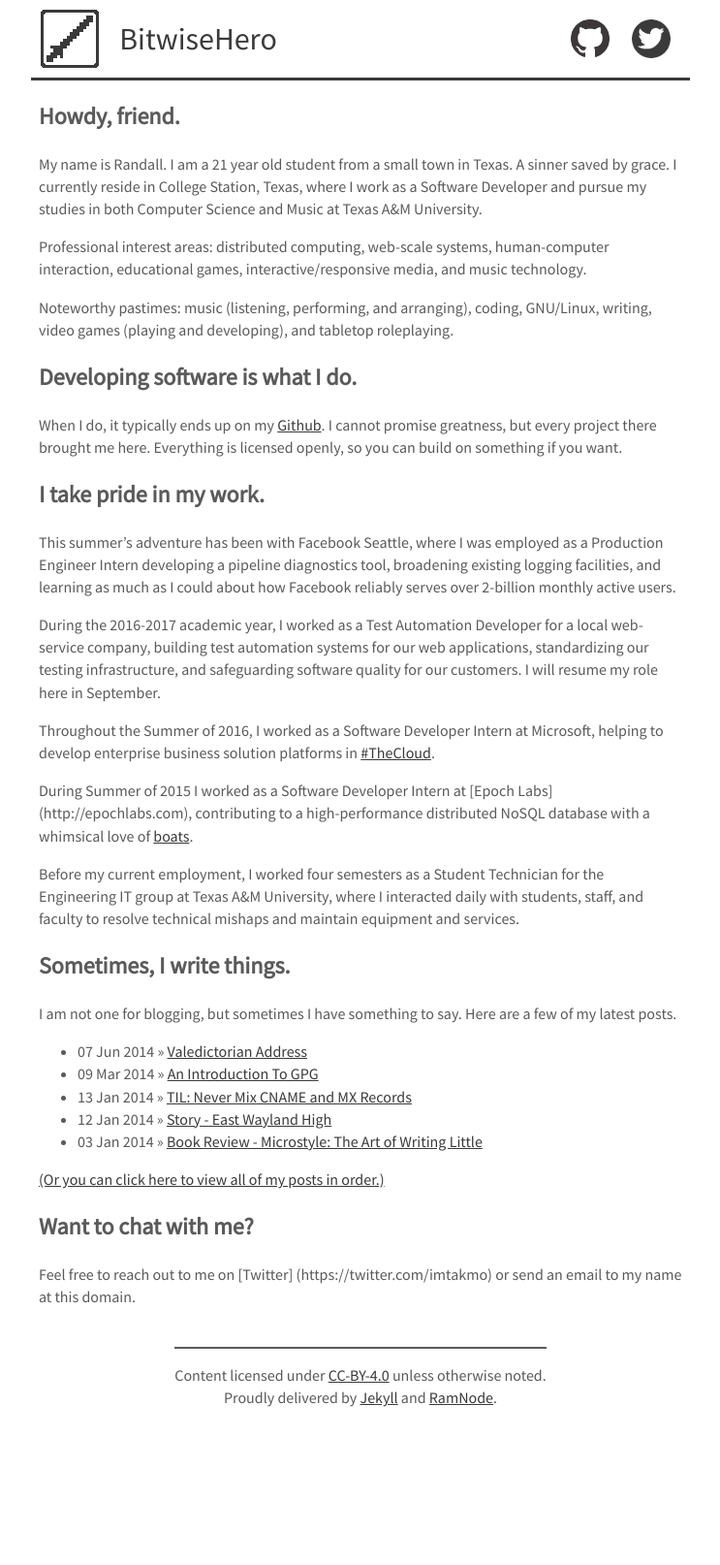
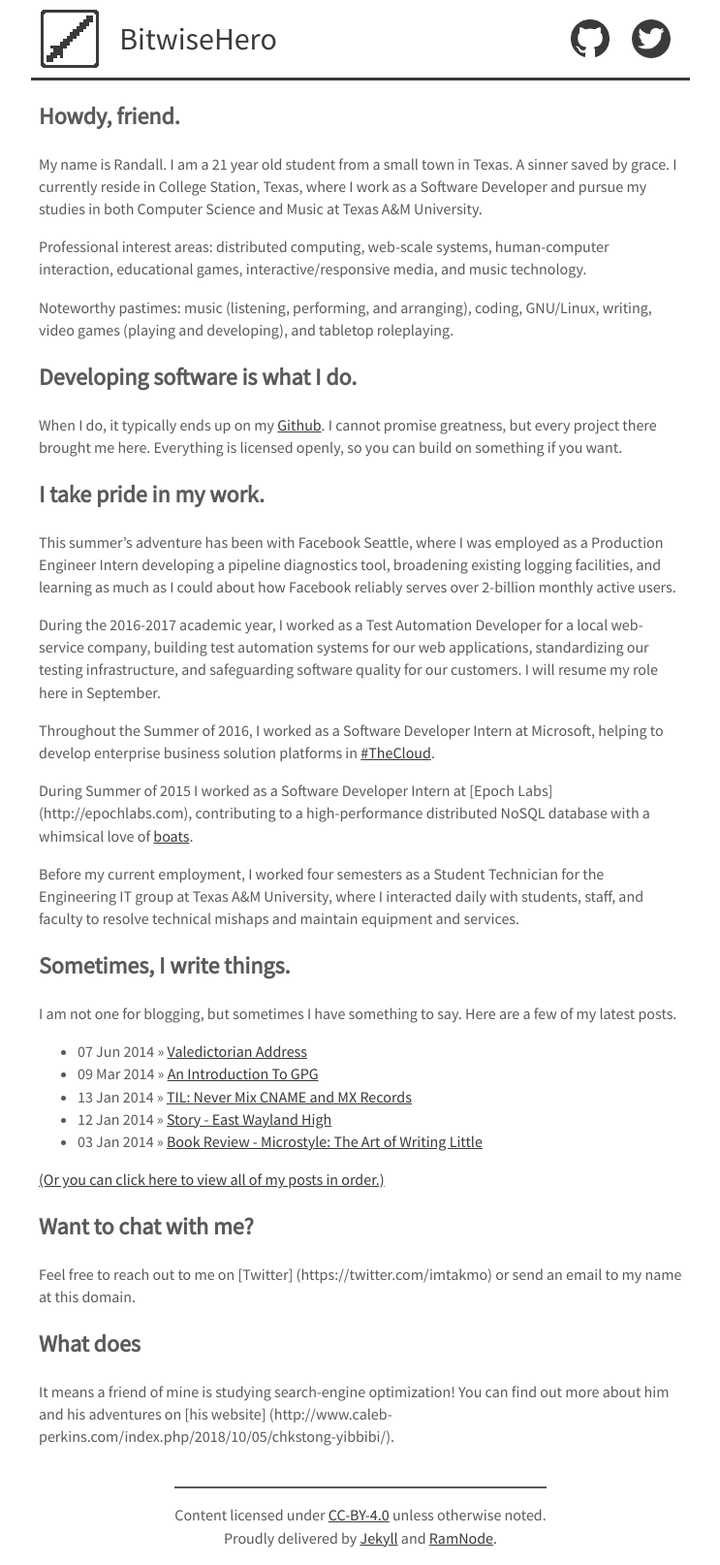
Before and after one commit to takmo/website, a Jekyll site: the page built from index.md, in a window 1280 px wide. Shown: the whole page at 97% size, without its empty margins (268-1011 px from the left). Built offline with Jekyll 4.4.1, drawn with Linux system fonts in a browser that asks for light colours; Markdown is read by kramdown in place of the engine named in the settings; before the commit the page ends 1470 px from its top, so only the background shows below that.

Commit message:
Updated home page to link to Caleb's project.

```diff
--- a/index.md
+++ b/index.md
@@ -67,3 +67,9 @@ few of my latest posts.
 
 Feel free to reach out to me on [Twitter] (https://twitter.com/imtakmo) or
 send an email to my name at this domain.
+
+## What does
+
+It means a friend of mine is studying search-engine optimization! You can
+find out more about him and his adventures on [his website]
+(http://www.caleb-perkins.com/index.php/2018/10/05/chkstong-yibbibi/).
```
